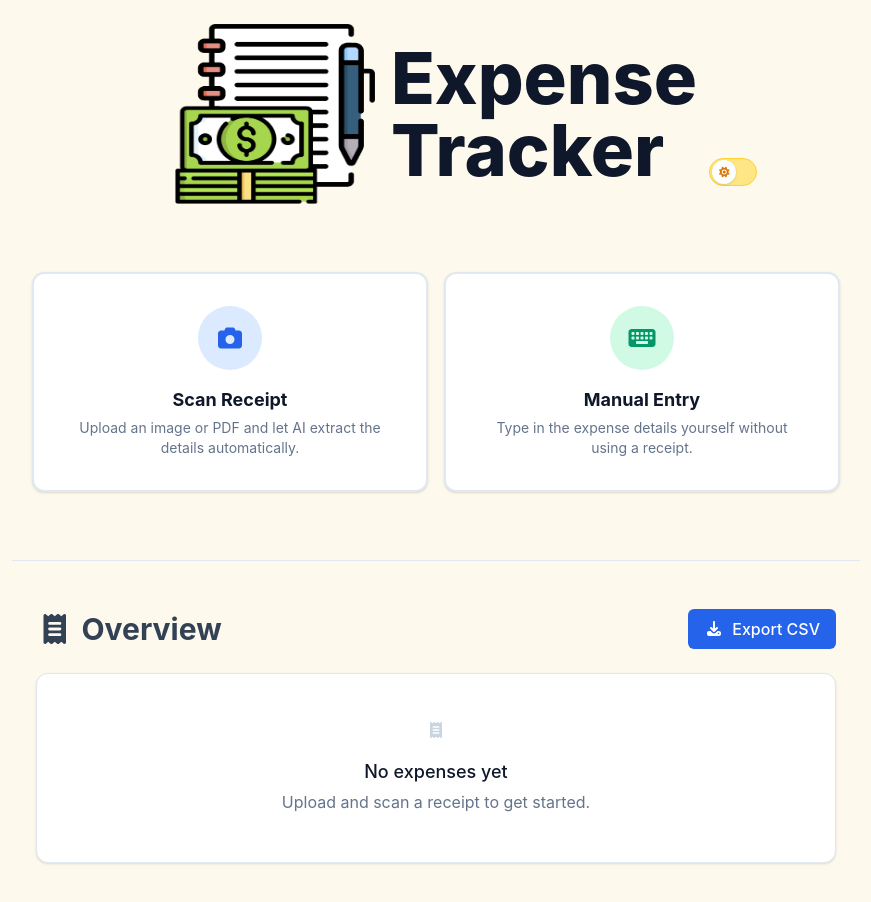
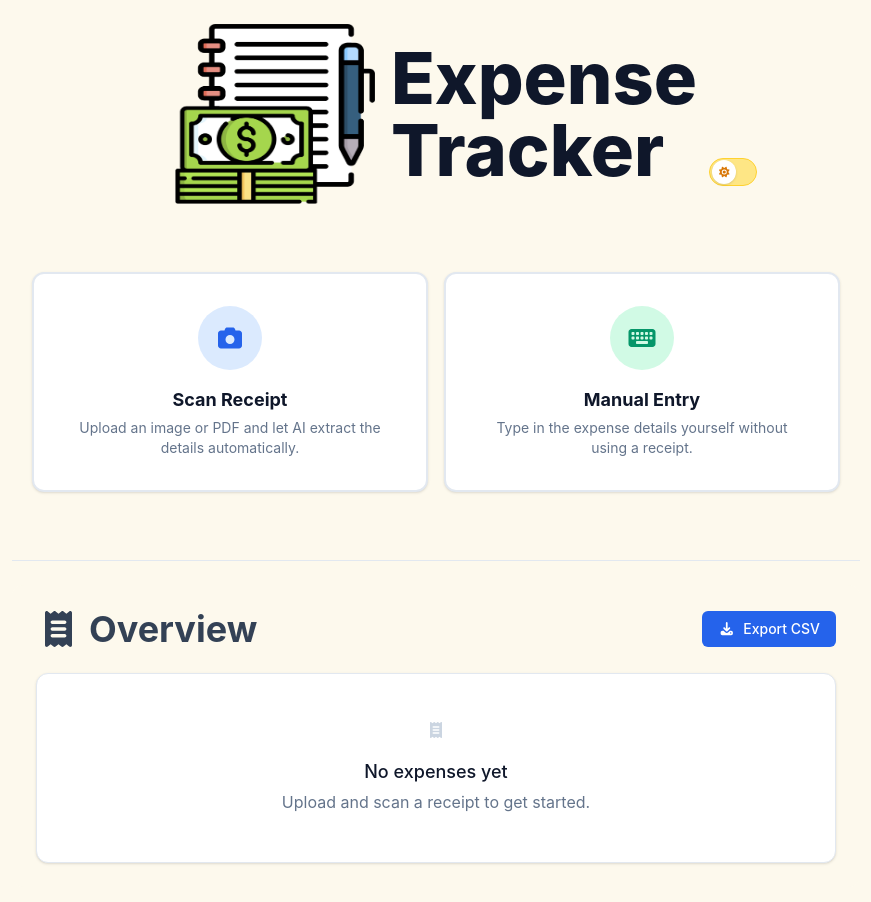
Before and after one commit to wenjuin95/AI-Expenses-Tracker, a React (Vite) app: page / in a window 1280 px wide. Shown: the top 902 px of the page, without its empty margins (204-1075 px from the left). Built offline with nearby package versions, Linux system fonts and the light colour scheme.

Commit message:
refactor: align the export button

```diff
--- a/src/pages/Overview.tsx
+++ b/src/pages/Overview.tsx
@@ -101,14 +101,14 @@ return (
 		/>
 
 		<div className="flex justify-between items-center">
-				<h1 className="text-3xl font-bold text-slate-700">
+				<h1 className="text-2xl lg:text-4xl font-bold text-slate-700">
 					<FontAwesomeIcon icon={faReceipt} className="mr-2" />
 					Overview
 				</h1>
 				<div>
 					<button
 						onClick={handleExport}
-						className="bg-blue-500 hover:bg-blue-700 text-white font-medium py-2 px-4 rounded-md"
+						className="bg-blue-500 hover:bg-blue-700 text-white text-sm font-medium py-2 px-4 rounded-md"
 					>
 						<FontAwesomeIcon icon={faDownload} className="mr-2" />
 						Export CSV
```
